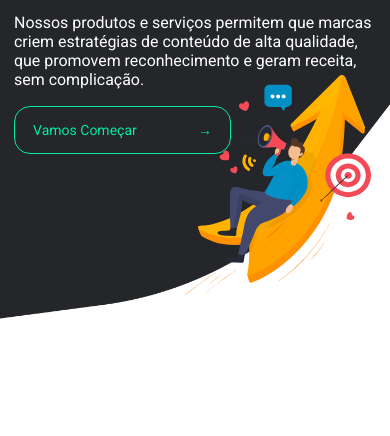
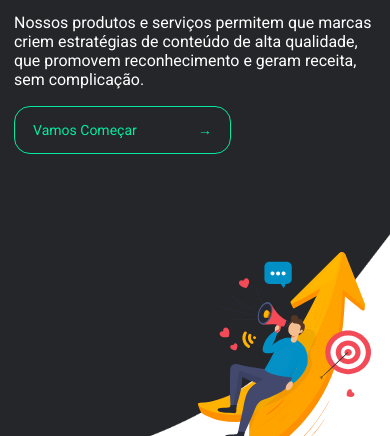
Before and after one commit to LeonardoBrum0907/NormakDigital, a plain HTML site: page index.html in a window 390 px wide. Shown: the part 249-685 px from the top of the page. Drawn offline with nearby package versions, Linux system fonts and the light colour scheme.

Commit message:
adjusting spacing section-trafego

```diff
--- a/styles/pages/_home.scss
+++ b/styles/pages/_home.scss
@@ -644,13 +644,13 @@
 
 @media (max-width: 980px) {
   .img-background {
-    height: 70vh;
+    height: 90vh;
     background-size: cover;
     background-position: 80%;
   }
   .section-trafego {
     padding: 1rem 1rem 0;
-    height: 60vh;
+    height: 75vh;
 
     .gear,
     .mini-gear {
@@ -684,7 +684,7 @@
 
     .avatar img {
       height: 15.71rem;
-      bottom: 10%;
+      bottom: 0;
       z-index: -1;
     }
   }
```
Also changed, not shown: styles/main.css, 1 other file.
